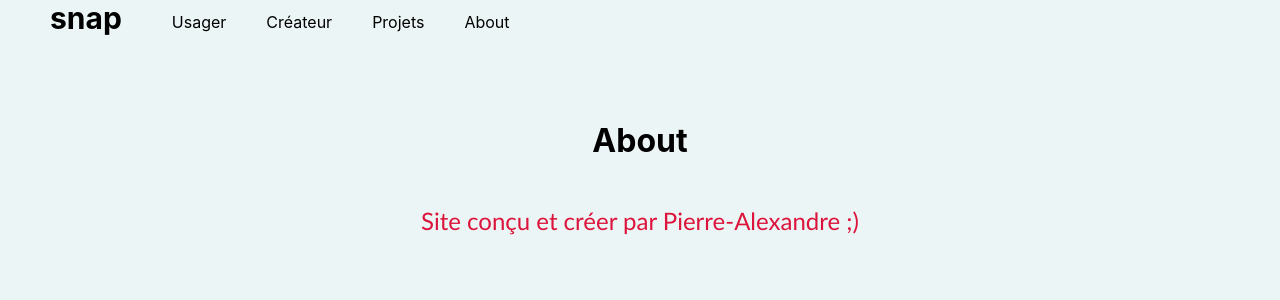
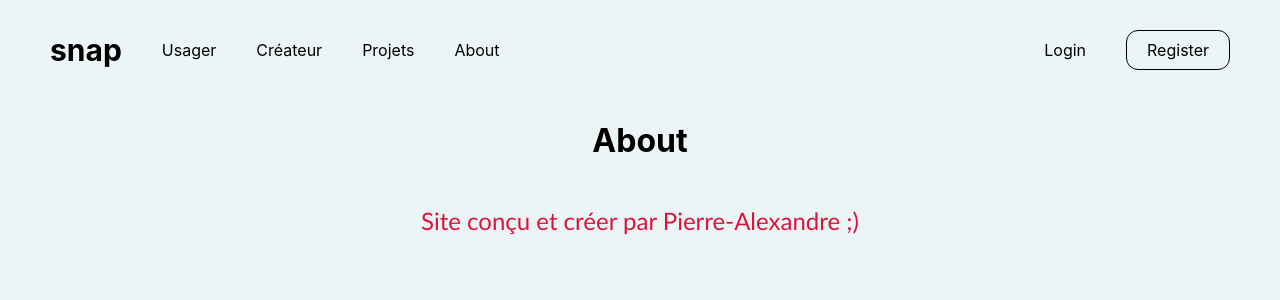
Before and after one commit to PAFiset/notification-page-main, a Next.js app: page /about in a window 1280 px wide. Shown: the top 300 px of the page. Built offline with nearby package versions, Linux system fonts and the light colour scheme.

Commit message:
added login and register links

```diff
--- a/components/header.js
+++ b/components/header.js
@@ -42,12 +42,16 @@ const Header = () => {
   return (
     <div className={Navbar.navigation} >
       <nav className={Navbar.navbar} >
+          <Link href="/"><a className="links" >snap</a></Link>
           <div className={isMobileModal ? Navbar.navcontent : Navbar.navcontent + " " + Navbar.navbarmobileclosed}>
-              <Link href="/"><a className="links" >snap</a></Link>
               <Link href="/usagers"><a className="links">Usager</a></Link>
               <Link href="/createur"><a className="links">Créateur</a></Link>
               <Link href="/projets"><a className="links">Projets</a></Link>
               <Link href="/about"><a className="links">About</a></Link>
+              <div className={Navbar.registration_section} >
+                <Link href="/"><a className="links">Login</a></Link>
+                <Link href="/"><a className={Navbar.register + " links" }>Register</a></Link>
+              </div>
           </div>
       </nav>
       <button className={ isMobileModal ? Navbar.navicon_open + " " + Navbar.navicon : Navbar.navicon} onClick={clickHandler} >
--- a/styles/Header.module.scss
+++ b/styles/Header.module.scss
@@ -1,28 +1,59 @@
 .navbar{
 
   height: 100px;
+  display: flex;
+  align-items: center;
 
-  .navcontent{
-    display: flex;
-    align-items: center;
+  a{
+    padding-right:40px;
+  }
 
-    a:nth-child(1){
+  &:nth-child(1){
       padding: 0 50px;
       font-size: 30px;
       font-weight: 700;
+  }
+
+
+
+  .navcontent{
+
+    display: flex;
+    align-items: center;
+    justify-content: center;
+    width:100%;
+
+    a{
+      font-size: initial;
+      font-weight: initial;
     }
 
-    a{
-      padding-right:40px;
-      padding-top: 7px;
+    .registration_section{
+      display: flex;
+      justify-content: center;
+      margin-left: auto;
+      align-items: center;
+
+      a{
+        font-size: initial;
+        font-weight: initial;
+      }
+
+      .register{
+        border: 1px solid black;
+        padding:9px;
+        padding-left:20px;
+        padding-right:20px;
+        border-radius: 12px;
+      }
     }
 
     @media (max-width: 700px) {
       position: fixed;
-      top:0;
-      left:0;
+      top:50%;
+      left:50%;
       width: 100%;
-      height: 100%;
+      transform: translate(-50%,-50%);
 
 
       display:flex;
@@ -33,11 +64,23 @@
       background-color: rgba($color: #000000, $alpha: 0.5);
       color: white;
 
-      a:nth-child(1){
-        padding: 20px;
-        font-size: 50px;
-        margin: inherit;
-        font-style: italic;
+      .registration_section{
+        display: flex;
+        justify-content: center;
+        margin-left: 0;
+        align-items: center;
+        flex-direction: column;
+
+        a{
+          padding:20px;
+          font-size: 50px;
+        }
+
+        .register{
+          border: none;
+          padding:20px;
+          border-radius: inherit;
+        }
       }
 
       a{
```
